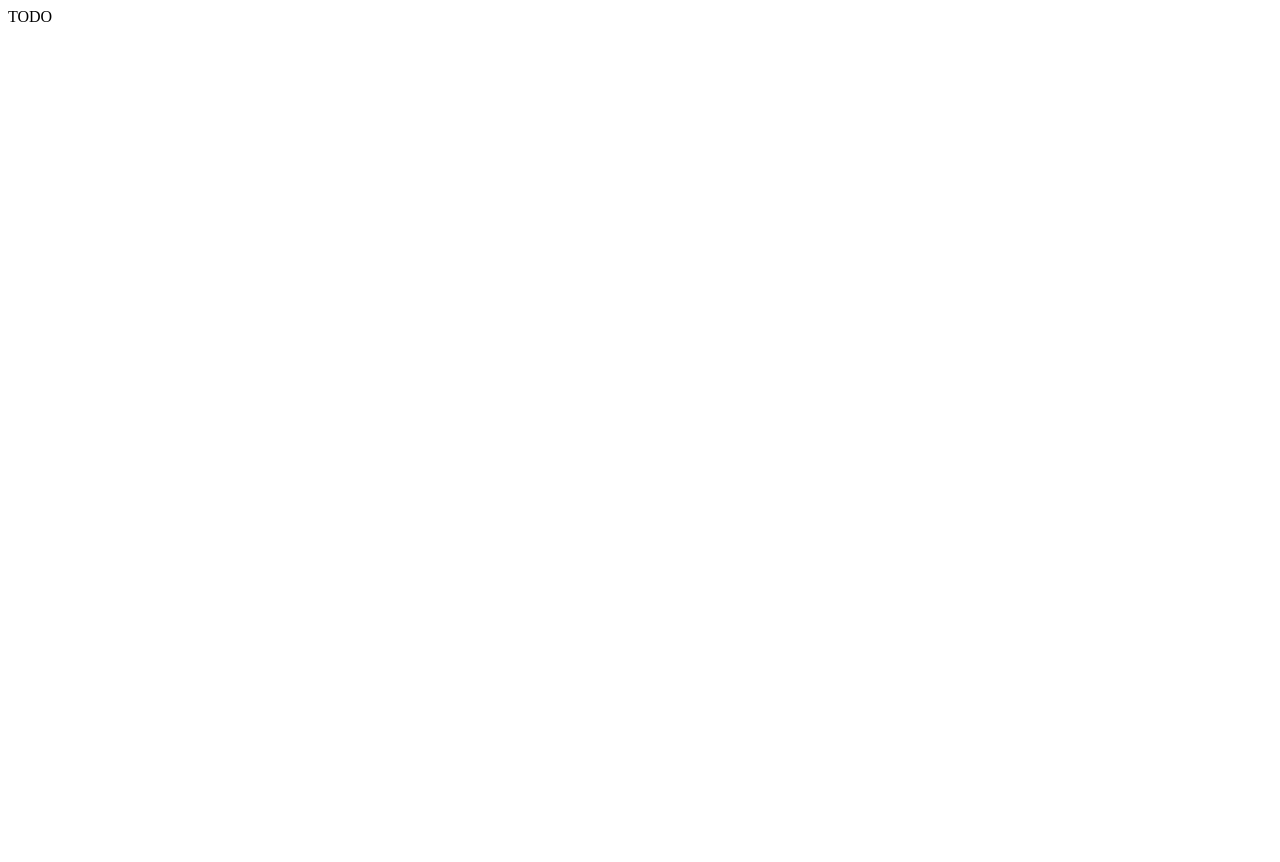
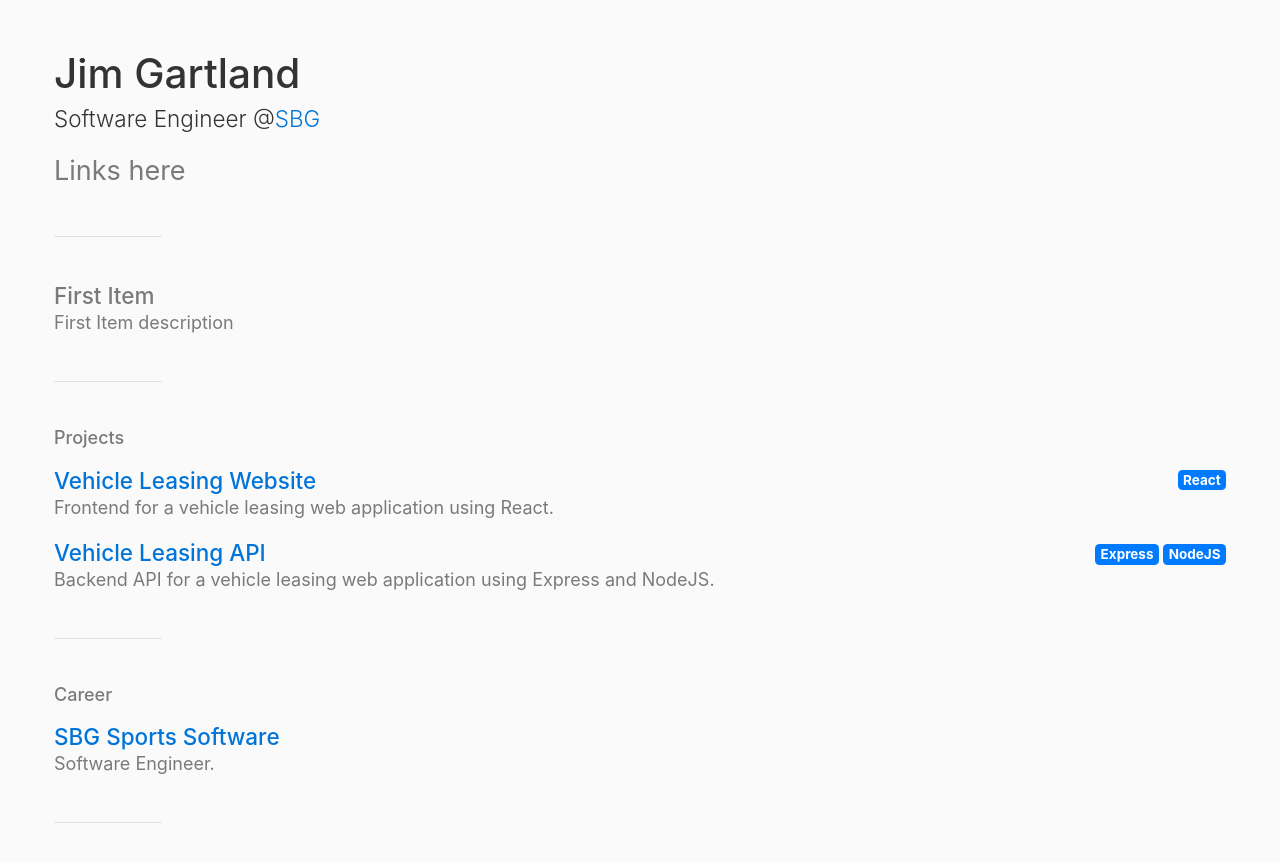
Before and after one commit to jim-og/danube.io, a React (Create React App) app: page / in a window 1280 px wide. Shown: the top 862 px of the page. Before the commit the page ends 800 px from the top, so only its background shows below. Built offline with nearby package versions, Linux system fonts and the light colour scheme.

Commit message:
Initial home page

```diff
--- a/src/App.css
+++ b/src/App.css
@@ -0,0 +1,119 @@
+:root {
+  --body-bg: #fafafa;
+  --body-color: #7a7a7a;
+  --body-font-weight: 400;
+  --link-color: #0074d9;
+  --link-color-hover: #005baa;
+  --heading-color: #333;
+  --heading-color-hover: #222;
+  --hr-color: rgba(0, 0, 0, 0.1);
+}
+@media (prefers-color-scheme: dark) {
+  :root {
+    --body-bg: #212529;
+    --body-color: #6c757d;
+    --body-font-weight: 300;
+    --link-color: #dee2e6;
+    --link-color-hover: #09d3ac;
+    --heading-color: #fff;
+    --hr-color: rgba(255, 255, 255, 0.1);
+  }
+}
+
+* {
+  box-sizing: border-box;
+}
+html {
+  font-size: 16px;
+}
+@media (min-width: 30em) {
+  html {
+    font-size: 18px;
+  }
+}
+body {
+  margin: 0;
+  padding: 1.5rem;
+  font: var(--body-font-weight) 1rem/1.5 -apple-system, BlinkMacSystemFont,
+    "Segoe UI", Roboto, "Droid Sans", "Helvetica Neue", Arial, sans-serif;
+  color: var(--body-color);
+  background-color: var(--body-bg);
+}
+@media (min-width: 500px) {
+  body {
+    padding: 3rem;
+  }
+}
+
+a {
+  color: var(--link-color);
+  text-decoration: none;
+  transition: color 0.2s ease-in-out;
+}
+a:hover {
+  color: var(--link-color-hover);
+  text-decoration: underline;
+  text-decoration-skip-ink: auto;
+}
+h1,
+h2,
+h3 {
+  margin-top: 0;
+  font-weight: 500;
+}
+h1 {
+  margin-bottom: 0.5rem;
+  font-size: 2.25rem;
+  line-height: 1;
+}
+h1 a {
+  color: var(--heading-color);
+}
+h1 span {
+  display: inline-block;
+  font-weight: 300;
+}
+h2 {
+  margin-bottom: 1rem;
+  font-size: 1rem;
+  color: var(--body-color);
+}
+h3 {
+  margin-bottom: 0;
+  font-size: 1.25rem;
+}
+p {
+  margin-top: 0;
+  margin-bottom: 1rem;
+}
+.lead {
+  font-size: 1.25rem;
+  line-height: 1.3;
+  color: var(--heading-color);
+}
+hr {
+  width: 6rem;
+  height: 1px;
+  margin: 2.5rem 0;
+  background-color: var(--hr-color);
+  border: 0;
+}
+@media (min-width: 500px) {
+  .masthead {
+    max-width: 450px;
+  }
+}
+.links {
+  font-size: 1.5rem;
+}
+.links a {
+  color: var(--heading-color);
+  margin-right: 0.5rem;
+}
+.links a:hover {
+  color: var(--heading-color-hover);
+  text-decoration: none;
+}
+.footer {
+  color: var(--body-color);
+}
--- a/src/App.tsx
+++ b/src/App.tsx
@@ -1,8 +1,19 @@
-import React from "react";
-import "./App.css";
+import React from 'react';
+import { BrowserRouter as Router, Switch, Route } from 'react-router-dom';
+import Home from './components/pages/Home';
+import 'bootstrap/dist/css/bootstrap.min.css';
+import './App.css';
 
 const App = () => {
-  return <div className="App">TODO</div>;
+  return (
+    <Router>
+      <div className="App">
+        <Switch>
+          <Route exact path="/" component={Home} />
+        </Switch>
+      </div>
+    </Router>
+  );
 };
 
 export default App;
--- /dev/null
+++ b/src/components/pages/Home.tsx
@@ -0,0 +1,60 @@
+import React, { Fragment } from 'react';
+
+const Home = () => {
+  return (
+    <Fragment>
+      <div className="masthead">
+        <h1>
+          <a href="/">Jim Gartland</a>
+        </h1>
+        <p className="lead">
+          Software Engineer @<a href="https://sbgsportssoftware.com/">SBG</a>
+        </p>
+
+        <div className="links">Links here</div>
+      </div>
+
+      <hr />
+
+      <h3>First Item</h3>
+      <p>First Item description</p>
+
+      <hr />
+
+      <h2>Projects</h2>
+
+      <span className="d-flex justify-content-between align-items-center">
+        <h3>
+          <a href="/">Vehicle Leasing Website</a>
+        </h3>
+        <span className="badge badge-primary">React</span>
+      </span>
+      <p>Frontend for a vehicle leasing web application using React.</p>
+
+      <span className="d-flex justify-content-between align-items-center">
+        <h3>
+          <a href="/">Vehicle Leasing API</a>
+        </h3>
+        <span>
+          <span className="badge badge-primary">Express</span>
+          <span className="badge badge-primary ml-1">NodeJS</span>
+        </span>
+      </span>
+      <p>
+        Backend API for a vehicle leasing web application using Express and
+        NodeJS.
+      </p>
+
+      <hr />
+
+      <h2>Career</h2>
+      <h3>
+        <a href="/">SBG Sports Software</a>
+      </h3>
+      <p>Software Engineer.</p>
+      <hr />
+    </Fragment>
+  );
+};
+
+export default Home;
```
